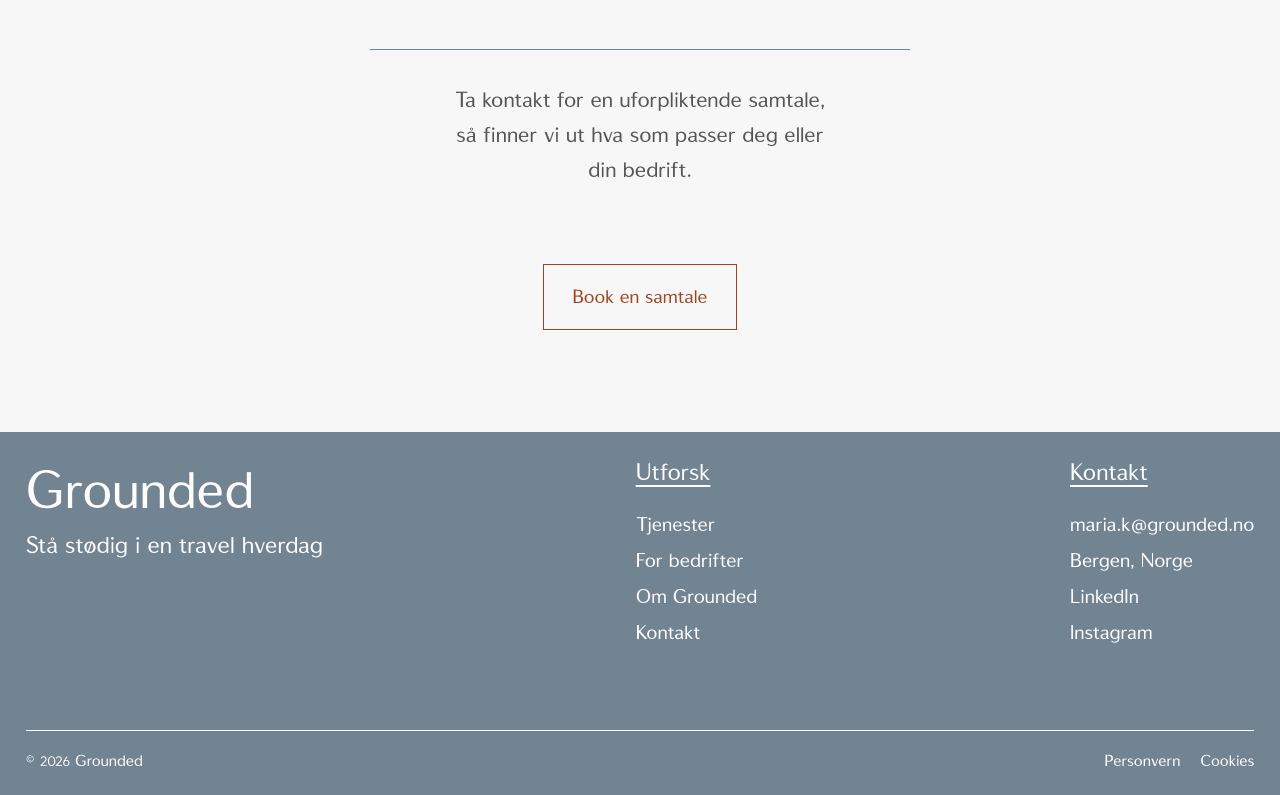
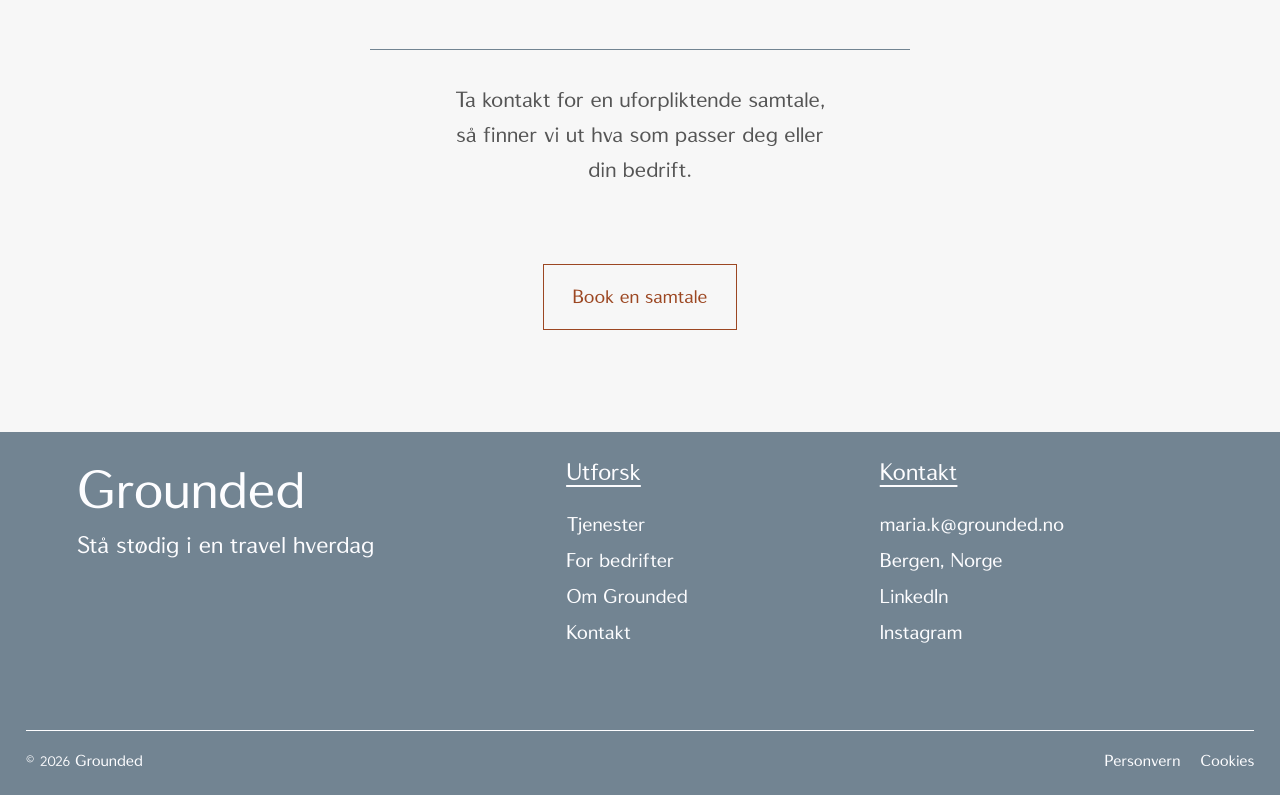
Before and after one commit to lulu630/grounded-website, a React (Vite) app: page / in a window 1280 px wide. Shown: the part 5779-6574 px from the top of the page. Built offline with nearby package versions, Linux system fonts and the light colour scheme.

Commit message:
Update footer

```diff
--- a/src/App.css
+++ b/src/App.css
@@ -1079,12 +1079,13 @@
 
 .footer__top {
   display: flex;
-  justify-content: space-between;
+  justify-content: flex-start;
   align-items: flex-start;
   width: 100%;
   max-width: 1500px;
   margin-inline: auto;
-  gap: 32px;
+  gap: clamp(32px, 15vw, 250px);
+  padding-inline: clamp(20px, 4vw, 64px);
 }
 
 
--- a/src/Components/Footer.jsx
+++ b/src/Components/Footer.jsx
@@ -79,25 +79,20 @@ function Footer() {
 
             <div className="footer__bottom">
                 <p>© 2026 Grounded</p>
-
                 <div className="footer__legal-links">
-
                     <a
                     href="#"
                     onClick={(event) => event.preventDefault()}
                     >
                         Personvern
                     </a>
-
                     <a
                     href="#"
                     onClick={(event) => event.preventDefault()}
                     >
                         Cookies
                     </a>
-
                 </div>
-
             </div>
         </footer>
     )
```
Lines whose indentation alone changed are shown as unchanged.
